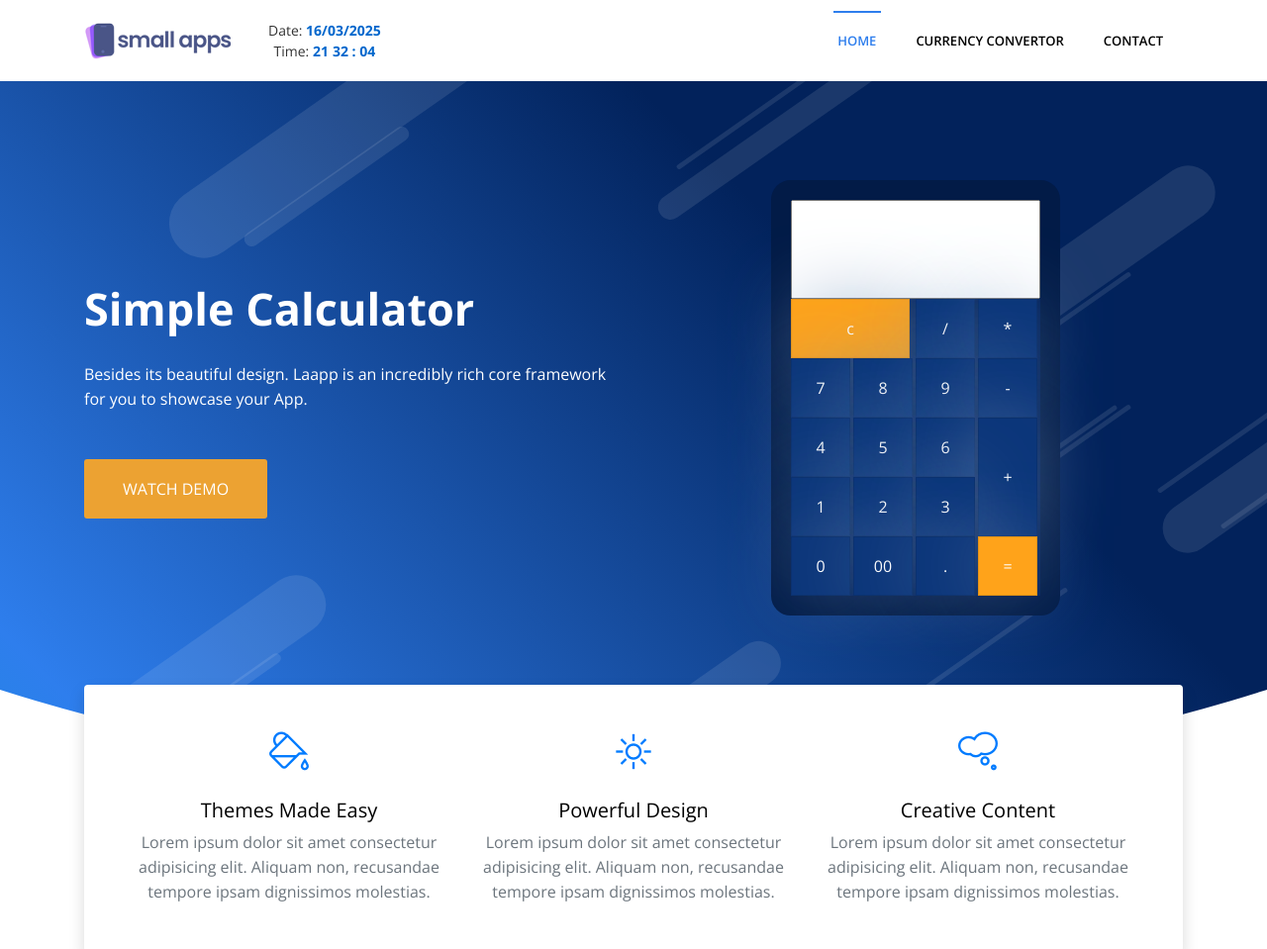
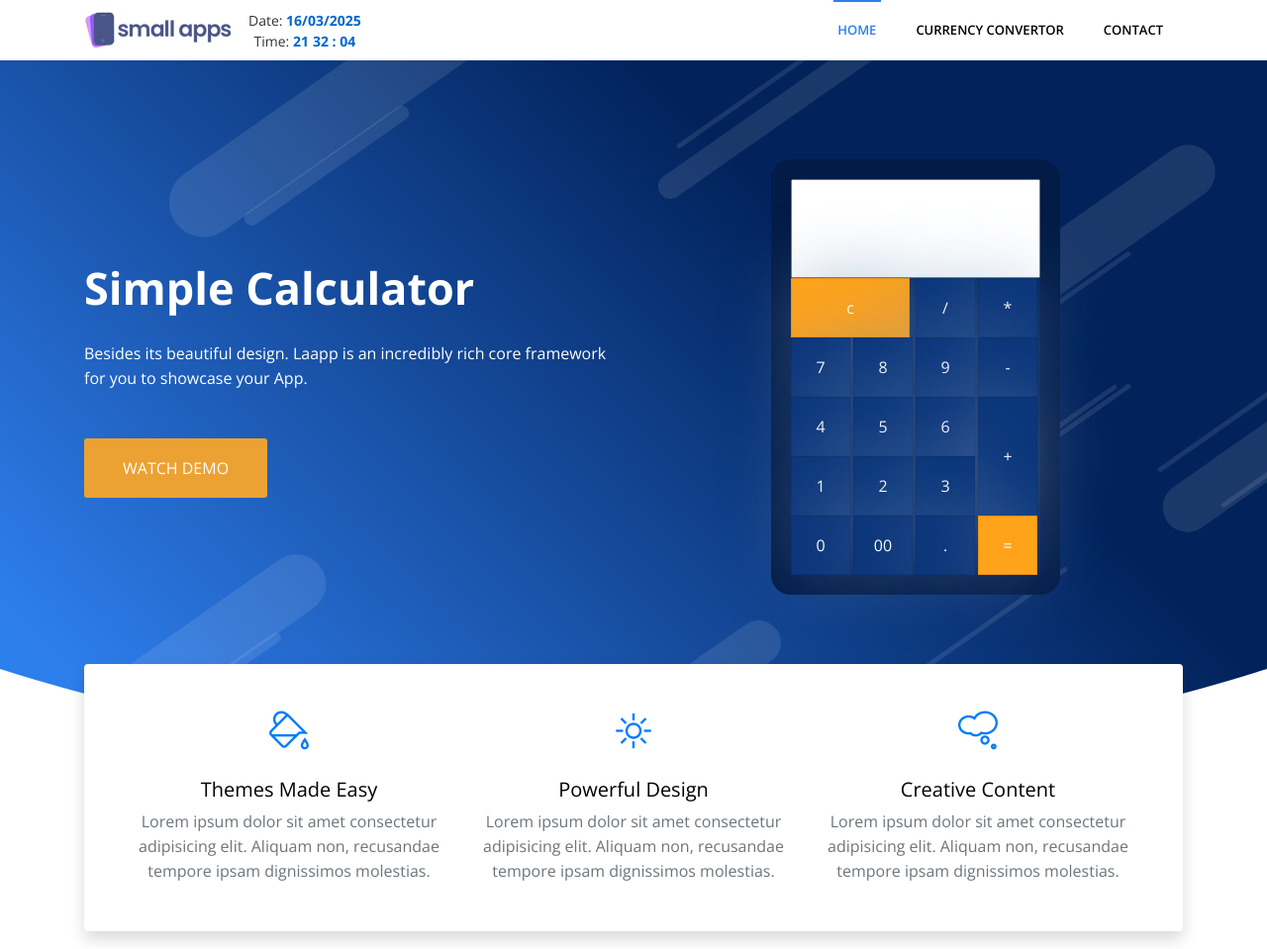
Before and after one commit to MuhammadZeshanLatif/calculateria, a plain HTML site: page index.html in a window 1280 px wide. Shown: the top 959 px of the page at 99% size. Drawn offline with nearby package versions, Linux system fonts and the light colour scheme; some packages are replaced by stand-ins of ours.

Commit message:
again update

```diff
--- a/css/style.css
+++ b/css/style.css
@@ -1955,8 +1955,8 @@ box-shadow: 1px 1px 79px -11px rgb(126 150 188);
 }
 .datetime-container {
   /* background-color: #fff; */
-  padding: 20px;
-  border-radius: 8px;
+  /* padding: 20px; */
+  /* border-radius: 8px; */
   /* box-shadow: 0 0 15px rgba(0, 0, 0, 0.1); */
   font-size: 14px;
   text-align: center;
```
